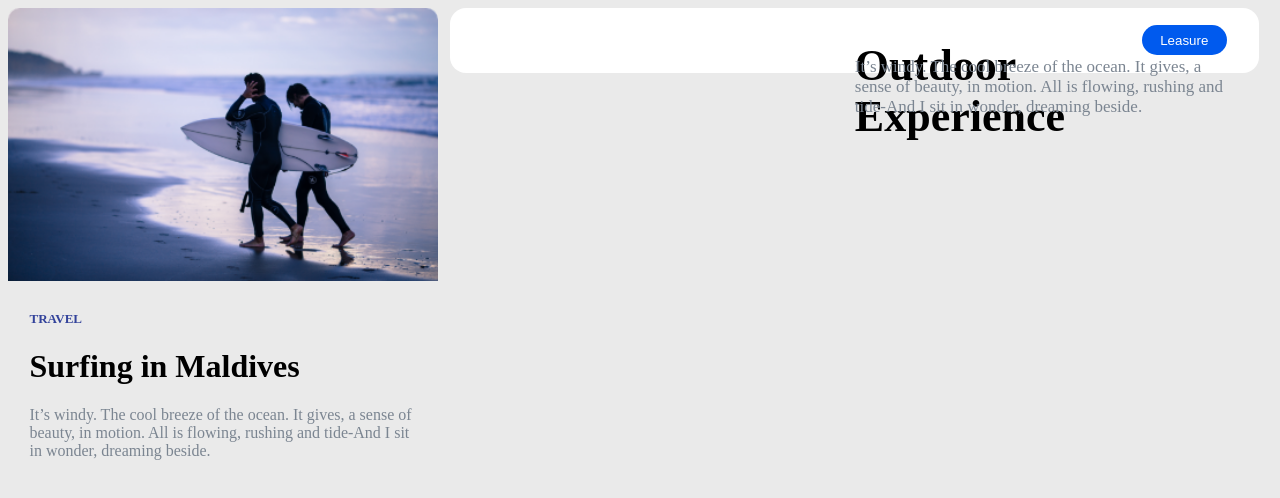
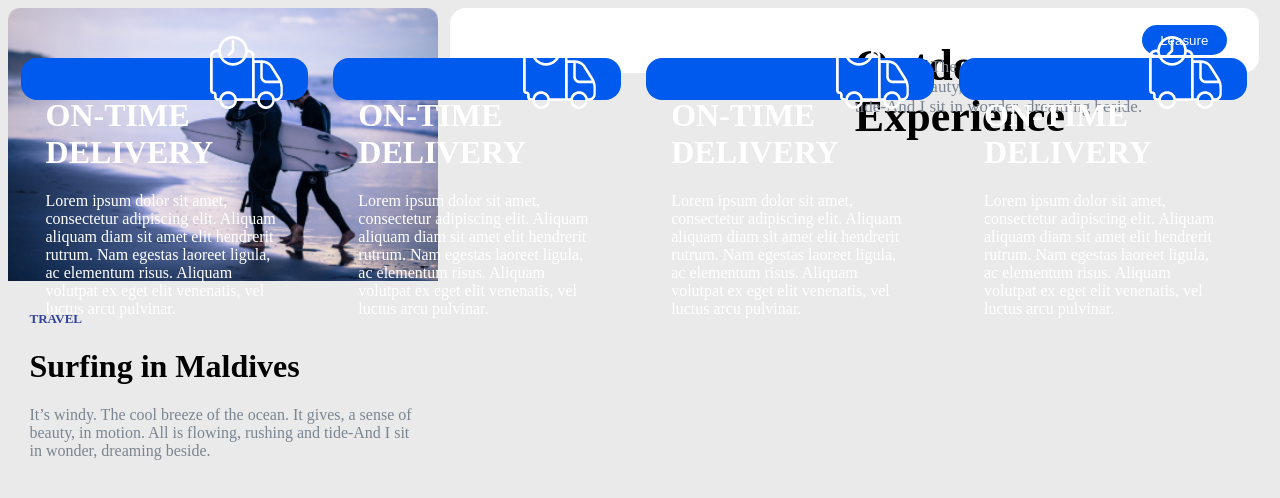
Before and after one commit to rts-cmk-wuhf02/praktikperiode-uicomponent-SIngaH, a React (Create React App) app in the folder praktikperiode-uicomponents/: page / in a window 1280 px wide. Shown: the top 498 px of the page. Built offline with nearby package versions, Linux system fonts and the light colour scheme.

Commit message:
ændring til app for at inkludere delivery

```diff
--- a/praktikperiode-uicomponents/src/App.js
+++ b/praktikperiode-uicomponents/src/App.js
@@ -1,6 +1,7 @@
 import React, {Component} from "react";
 import Surfing from "./components/Surfing"
 import Outdoor from "./components/Outdoor"
+import Delivery from "./components/Delivery"
 const contentful = require("contentful");
 
 class App extends Component{
@@ -16,6 +17,12 @@ class App extends Component{
            <div id="wrapper">
                <Surfing/>
                <Outdoor/>
+               <div id="four-little-boxes">
+                    <Delivery/>
+                    <Delivery/>
+                    <Delivery/>
+                    <Delivery/>
+               </div>
            </div>
         )
     }
```
